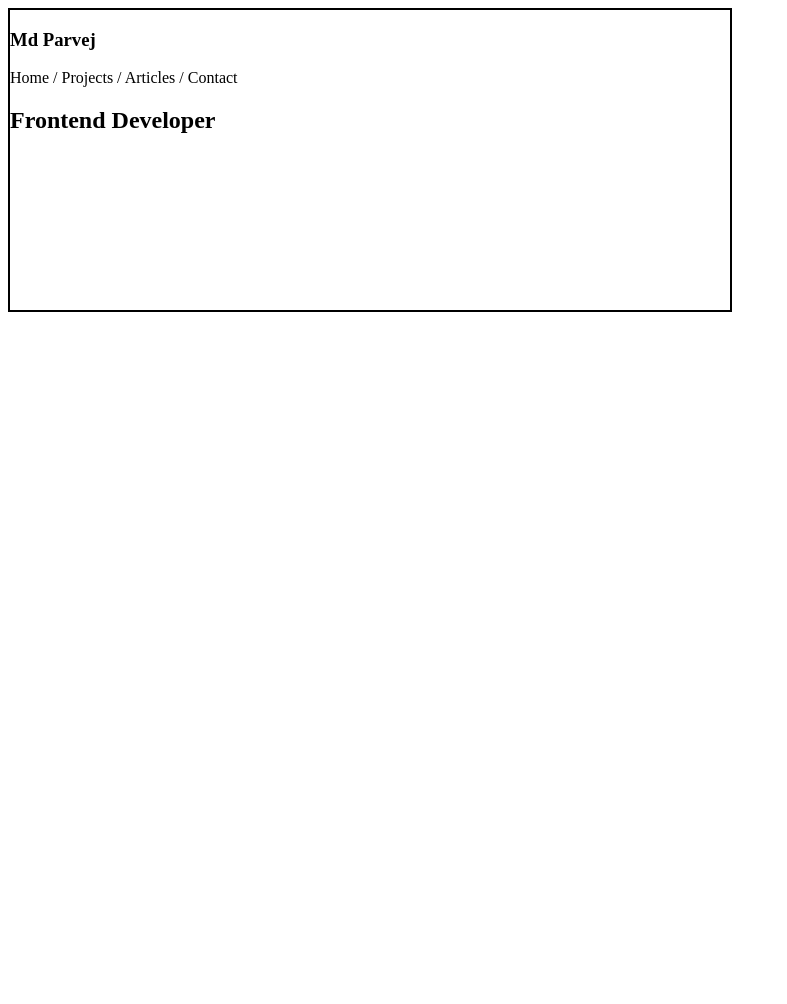
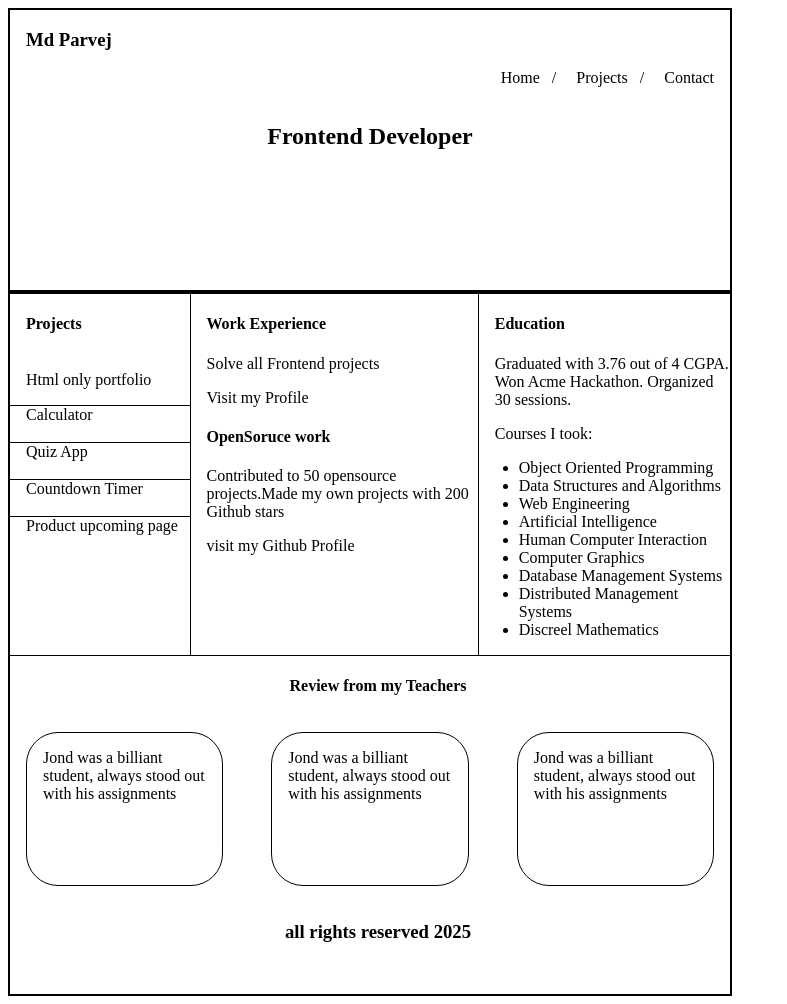
Before and after one commit to parvejg/basic-html-website, a plain HTML site: page index.html in a window 1280 px wide. Shown: the whole page, without its empty margins (0-787 px from the left). Before the commit the page ends 800 px from the top, so only its background shows below. Drawn offline with Linux system fonts and the light colour scheme.

Commit message:
complete project

```diff
--- a/index.html
+++ b/index.html
@@ -1,30 +1,103 @@
 <!DOCTYPE html>
 <html lang="en">
   <head>
-   <meta charset="UTF-8">
-   <meta name="viewport" content="width=device-width, initial-scale=1.0">
+    <meta charset="UTF-8" />
+    <meta name="viewport" content="width=device-width, initial-scale=1.0" />
+
+    <meta
+      name="description"
+      content="A basic html website, semantic html and basic  css."
+    />
+    <meta name="keywords" content="Md Parvej, Front-End Developer" />
+    <meta name="author" content="Md Parvej" />
+    <meta name="skills" content="HTML, CSS" />
+
+    <meta property="og:title" content="Md Parvej basic html website" />
+    <meta
+      property="og:description"
+      content="Baic html website with semantic html and basic css"
+    />
+    <meta property="og:type" content="website" />
+
     <link rel="stylesheet" href="style.css" />
     <title>basic html website</title>
   </head>
   <body>
-   <main>
     <header>
+      <nav class="navbar-links-wrapper">
         <h3>Md Parvej</h3>
-         <nav>
-            <a href="">Home</a>
+        <a href="index.html" class="nav-links">Home</a>
         <span>/</span>
-            <a href="">Projects</a>
+        <a href="projects.html" class="nav-links">Projects</a>
         <span>/</span>
-
-            <a href="">Articles</a>
-            <span>/</span>
-
-            <a href="">Contact</a>
+        <a href="contact.html" class="nav-links">Contact</a>
       </nav>
       <h2>Frontend Developer</h2>
-
     </header>
 
+    <article>
+      <main class="projects-work-exp-education">
+        <section class="projects">
+          <h4>Projects</h4>
+          <nav class="project-link-wrapper">
+            <p>Html only portfolio</p>
+            <a href="" class="project-link">Calculator</a><br />
+            <a href="" class="project-link">Quiz App</a><br />
+            <a href="" class="project-link">Countdown Timer</a><br />
+            <a href="" class="project-link">Product upcoming page</a>
+          </nav>
+        </section>
+        <section class="work-experience">
+          <h4>Work Experience</h4>
+          <section class="frontend-projects-section">
+            <p>Solve all Frontend projects</p>
+            <a>Visit my Profile</a>
+          </section>
+
+          <section class="openSource-work">
+            <h4>OpenSoruce work</h4>
+            <p>
+              Contributed to 50 opensource projects.Made my own projects with
+              200 Github stars
+            </p>
+            <a>visit my Github Profile</a>
+          </section>
+        </section>
+        <section class="education">
+          <h4>Education</h4>
+          <p>
+            Graduated with 3.76 out of 4 CGPA. Won Acme Hackathon. Organized 30
+            sessions.
+          </p>
+          <p>Courses I took:</p>
+          <ul type="dashed">
+            <li>Object Oriented Programming</li>
+            <li>Data Structures and Algorithms</li>
+            <li>Web Engineering</li>
+            <li>Artificial Intelligence</li>
+            <li>Human Computer Interaction</li>
+            <li>Computer Graphics</li>
+            <li>Database Management Systems</li>
+            <li>Distributed Management Systems</li>
+            <li>Discreel Mathematics</li>
+          </ul>
+        </section>
       </main>
+      <section class="reviews-container">
+        <h4 class="reviews-heading">Review from my Teachers</h4>
+        <section class="all-reviews-container">
+          <p class="reviews-text">
+            Jond was a billiant student, always stood out with his assignments
+          </p>
+          <p class="reviews-text">
+            Jond was a billiant student, always stood out with his assignments
+          </p>
+          <p class="reviews-text">
+            Jond was a billiant student, always stood out with his assignments
+          </p>
+        </section>
+        <h3 class="all-right-reserved">all rights reserved 2025</h3>
+      </section>
+    </article>
   </body>
 </html>
--- a/style.css
+++ b/style.css
@@ -1,10 +1,87 @@
 header{
    border: 2px solid black;
    width: 720px;
-   height: 300px;
+   height: 280px;
 }
-a{
-text-align: end;
-text-decoration: none;
-color: black;
+article{
+   height: 100%;
+   border: 2px solid black;
+   width: 720px;
+   height: 700px;
 }
+h2 , .reviews-heading , .all-right-reserved{
+   text-align: center;
+}
+.navbar-links-wrapper,.nav-links{
+   text-align: right;
+   padding-bottom: 1rem;
+   padding-right: 8px;
+   text-decoration: none;
+   color: black;
+}
+.project-link{
+   text-decoration: none;
+   padding-left: 1rem;
+   color: black;
+   border-top: 1px solid black ;
+}
+h3 , h4 , p ,a{
+   text-align: left;
+   padding-left: 1rem;
+}
+
+.projects{
+   width: 25%;
+   border-right: 1px solid black;
+}
+.work-experience{
+   width: 40%;
+   border-right: 1px solid black;
+}
+.education{
+   width: 35%;
+}
+.projects-work-exp-education{
+   display: flex;
+}
+.reviews-container{
+   align-items: center;
+   gap: 1rem;
+   border-top: 1px solid black;
+}
+.all-reviews-container{
+   display: flex;
+   gap: 1rem
+}
+.reviews-text{
+   border: 1px solid black;
+   margin: 1rem;
+   border-radius: 2rem;
+   height: 120px;
+   width: 200px;
+   padding: 1rem;
+}
+.project-link-wrapper{
+   width: 100%;
+   display: flex;
+   flex-direction: column;
+   text-align: center;
+}
+form{
+   display: flex;
+   flex-direction: column;
+   width: 100%;
+   gap: 0.3rem;
+}
+input , textarea{
+   width: 50%;
+   align-items: center;
+   padding: 0.5rem;
+   margin-left: 1rem;
+}
+button{
+   padding: .2rem;
+   width: 100px;
+   margin-left: 1rem;
+   cursor: pointer;
+}
```
Also changed, not shown: contact.html (added, +46 -0 lines), projects.html (added, +60 -0 lines). Lines whose indentation alone changed are shown as unchanged.
